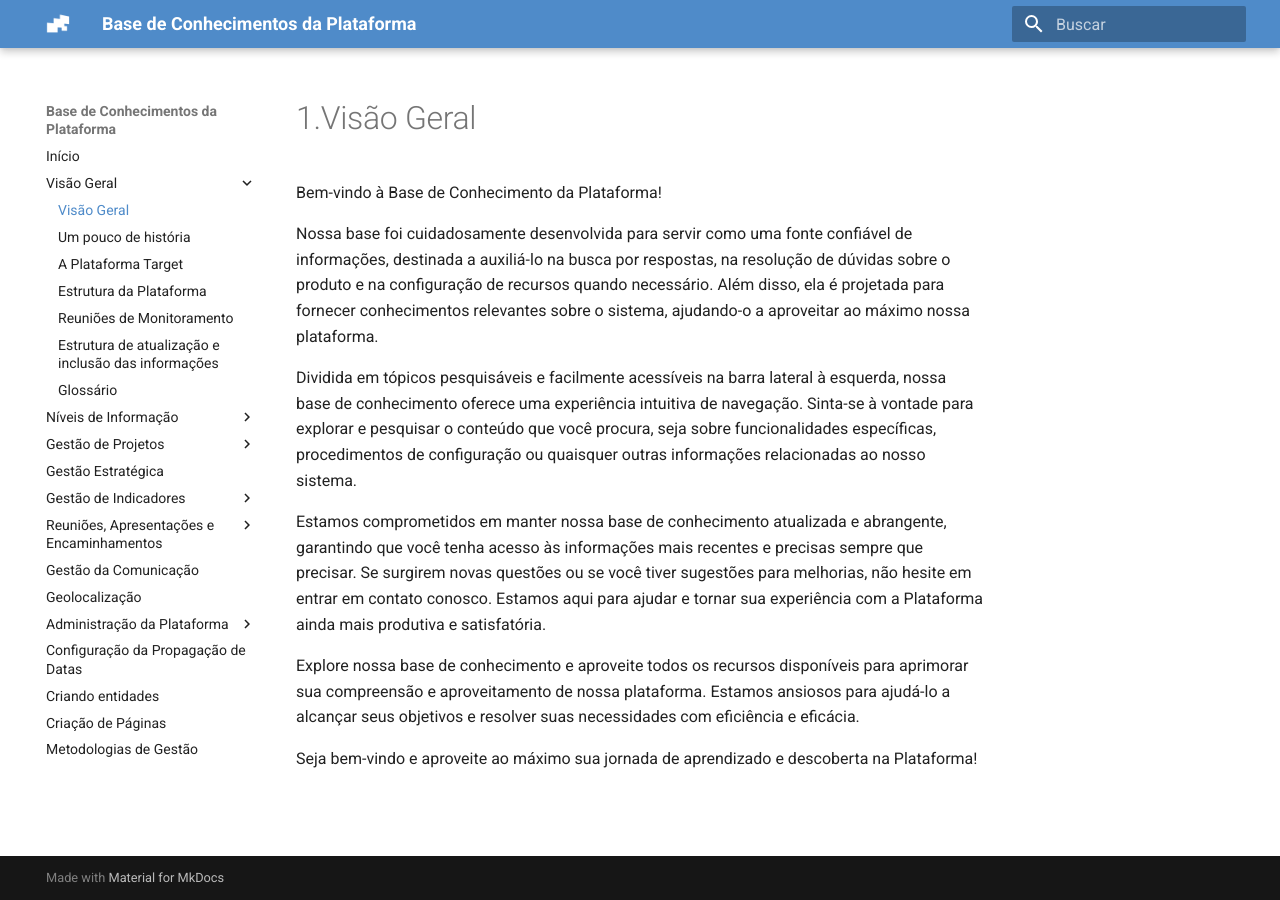
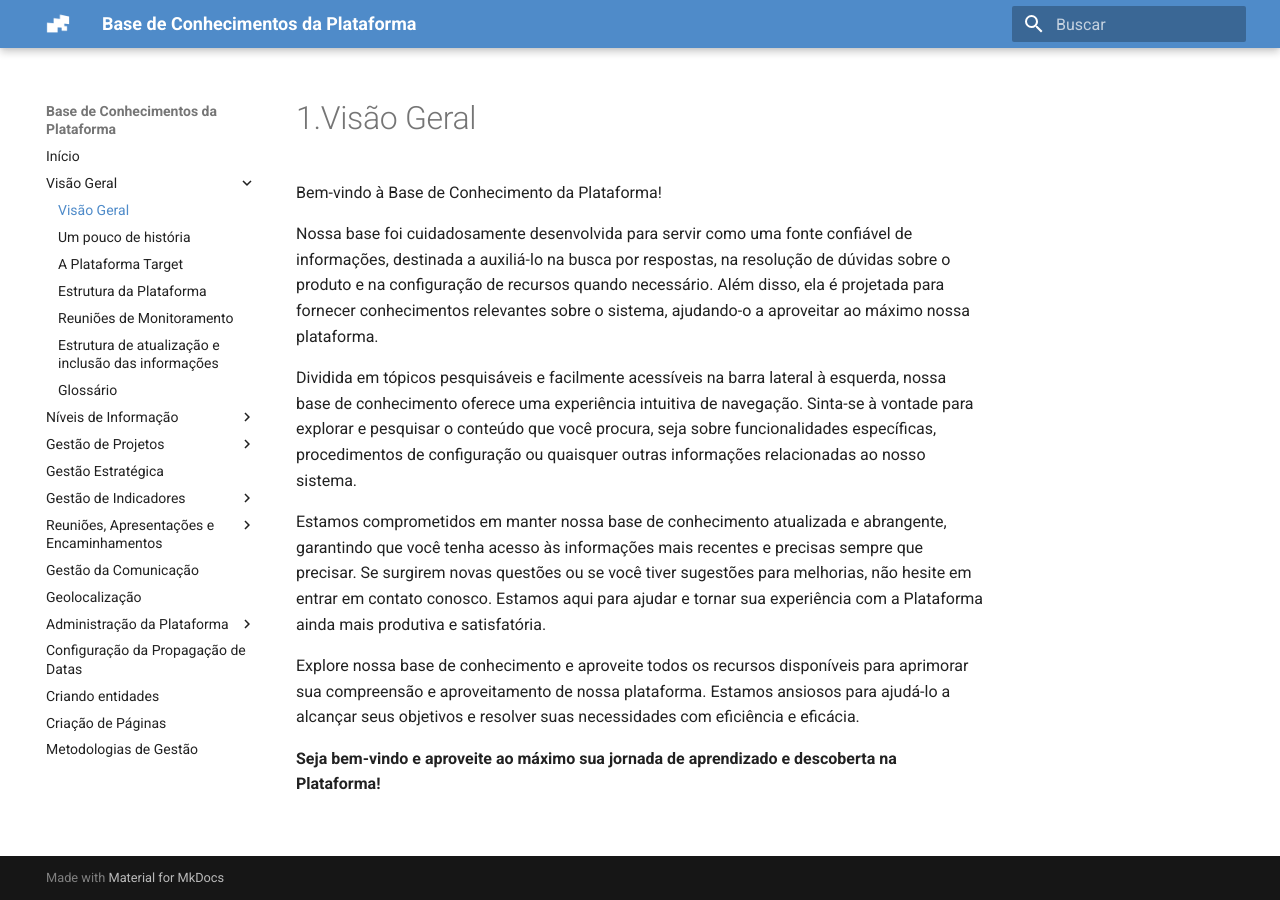
Before and after one commit to facilit/facilit.github.io, an MkDocs documentation site: the page built from docs/1.Visão_Geral.md, in a window 1280 px wide. Built offline with MkDocs 1.6.1 and Material for MkDocs 9.7.7, drawn with Linux system fonts in a browser that asks for light colours.

```diff
--- a/docs/1.Visão_Geral.md
+++ b/docs/1.Visão_Geral.md
@@ -10,4 +10,4 @@ Estamos comprometidos em manter nossa base de conhecimento atualizada e abrangen
 
 Explore nossa base de conhecimento e aproveite todos os recursos disponíveis para aprimorar sua compreensão e aproveitamento de nossa plataforma. Estamos ansiosos para ajudá-lo a alcançar seus objetivos e resolver suas necessidades com eficiência e eficácia.
 
-Seja bem-vindo e aproveite ao máximo sua jornada de aprendizado e descoberta na Plataforma!
+**Seja bem-vindo e aproveite ao máximo sua jornada de aprendizado e descoberta na Plataforma!**
```
